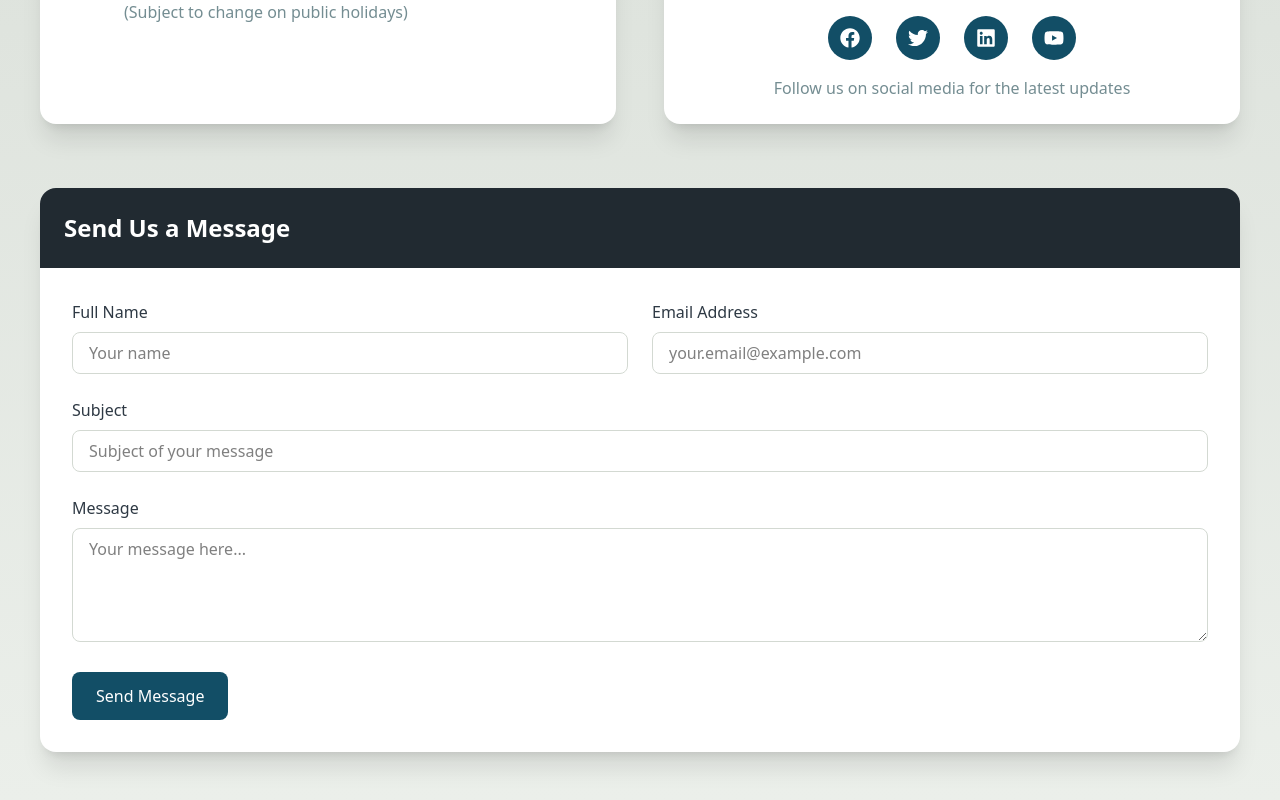
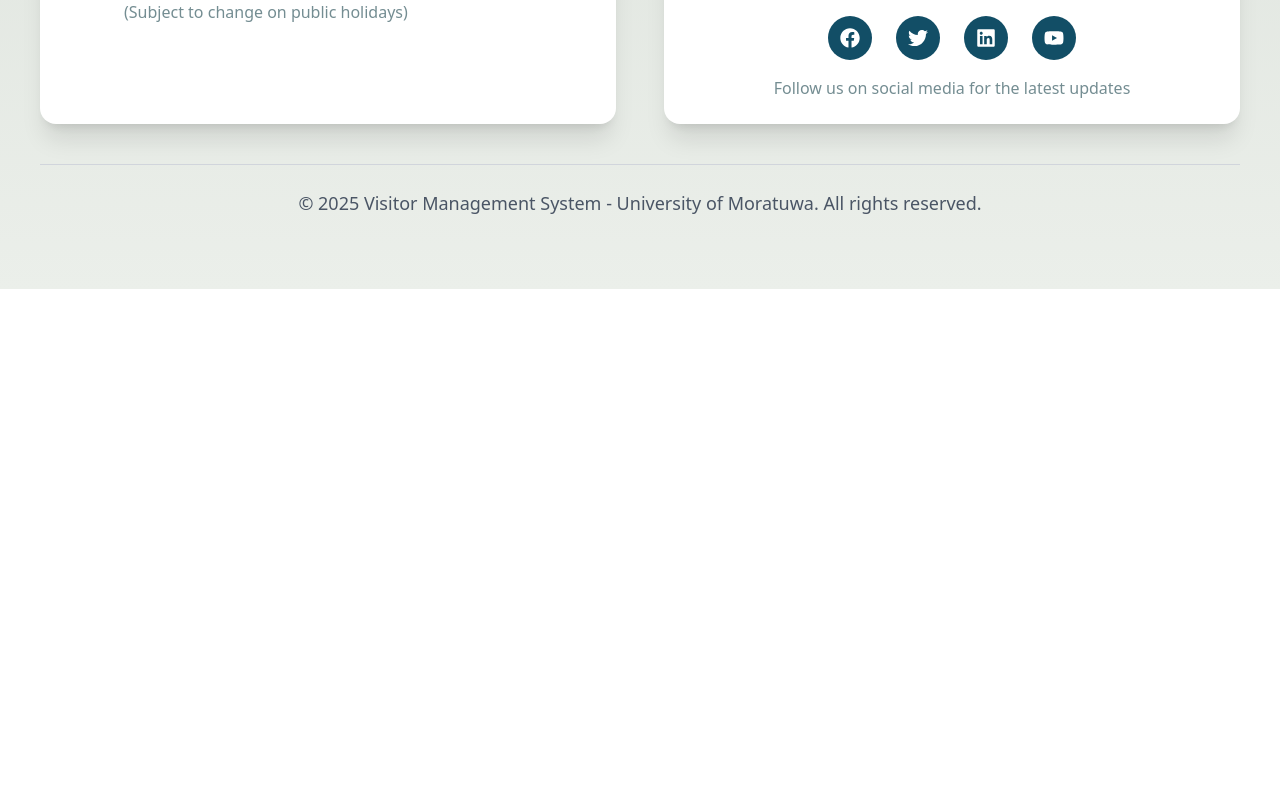
Before and after one commit to ThisaraJayasooriya/UoM-VMS-frontend, a React (Vite) app: page /contact in a window 1280 px wide. Shown: the part 834-1634 px from the top of the page. After the commit the page ends 1123 px from the top, so only its background shows below. Built offline with nearby package versions, Linux system fonts and the light colour scheme.

Commit message:
Common Pages updates

```diff
--- a/src/components/home/StreamlineSteps.jsx
+++ b/src/components/home/StreamlineSteps.jsx
@@ -10,7 +10,7 @@ const steps = [
   {
     icon: <FaEnvelope className="text-3xl text-[#124666]" />,
     title: "Receive Confirmation",
-    description: "Get a unique confirmation code via SMS or email.",
+    description: "Get a unique confirmation code via email.",
   },
   {
     icon: <FaUserCheck className="text-3xl text-[#124666]" />,
--- a/src/pages/common/About.jsx
+++ b/src/pages/common/About.jsx
@@ -145,24 +145,13 @@ const About = () => {
       </main>
 
       {/* Footer */}
-      <footer className="bg-[#212A31] text-white py-12 mt-16">
-        <div className="max-w-7xl mx-auto px-6 md:px-10">
-          <div className="flex flex-col md:flex-row justify-between items-center">
-            <div className="mb-6 md:mb-0">
-              <h4 className="text-xl font-bold mb-2">Visitor Management System</h4>
-              <p>University of Moratuwa</p>
-            </div>
-            <div className="flex space-x-6">
-              <a href="#" className="hover:text-[#D3D9D2] transition">Privacy Policy</a>
-              <a href="#" className="hover:text-[#D3D9D2] transition">Terms of Service</a>
-              <a href="#" className="hover:text-[#D3D9D2] transition">Contact Us</a>
-            </div>
-          </div>
-          <div className="border-t border-[#37474F] mt-8 pt-8 text-center">
-            <p>&copy; 2025 Visitor Management System. All rights reserved.</p>
+        <div className="text-center text-gray-600 mt-10 mb-6">
+          <div className="border-t border-gray-300 pt-6">
+            <p className="text-lg">
+              © 2025 Visitor Management System - University of Moratuwa. All rights reserved.
+            </p>
           </div>
         </div>
-      </footer>
     </div>
   );
 };
--- a/src/pages/common/ContactUs.jsx
+++ b/src/pages/common/ContactUs.jsx
@@ -62,7 +62,7 @@ const ContactUs = () => {
                 </div>
                 <div>
                   <h3 className="text-xl font-semibold text-[#2E3944]">Email</h3>
-                  <p className="text-[#748D92] mt-1">info@uom.lk</p>
+                  <p className="text-[#748D92] mt-1">uomvms@gmail.com</p>
                 </div>
               </div>
 
@@ -130,58 +130,12 @@ const ContactUs = () => {
           </div>
         </div>
 
-        {/* Contact Form Section */}
-        <div className="mt-16 bg-white rounded-2xl shadow-xl overflow-hidden">
-          <div className="bg-[#212A31] text-white p-6">
-            <h2 className="text-2xl font-bold">Send Us a Message</h2>
-          </div>
-          <div className="p-6 md:p-8">
-            <form className="grid grid-cols-1 md:grid-cols-2 gap-6">
-              <div>
-                <label htmlFor="name" className="block text-[#2E3944] font-medium mb-2">Full Name</label>
-                <input
-                  type="text"
-                  id="name"
-                  className="w-full px-4 py-2 border border-[#D3D9D2] rounded-lg focus:outline-none focus:ring-2 focus:ring-[#124E66]"
-                  placeholder="Your name"
-                />
-              </div>
-              <div>
-                <label htmlFor="email" className="block text-[#2E3944] font-medium mb-2">Email Address</label>
-                <input
-                  type="email"
-                  id="email"
-                  className="w-full px-4 py-2 border border-[#D3D9D2] rounded-lg focus:outline-none focus:ring-2 focus:ring-[#124E66]"
-                  placeholder="your.email@example.com"
-                />
-              </div>
-              <div className="md:col-span-2">
-                <label htmlFor="subject" className="block text-[#2E3944] font-medium mb-2">Subject</label>
-                <input
-                  type="text"
-                  id="subject"
-                  className="w-full px-4 py-2 border border-[#D3D9D2] rounded-lg focus:outline-none focus:ring-2 focus:ring-[#124E66]"
-                  placeholder="Subject of your message"
-                />
-              </div>
-              <div className="md:col-span-2">
-                <label htmlFor="message" className="block text-[#2E3944] font-medium mb-2">Message</label>
-                <textarea
-                  id="message"
-                  rows="4"
-                  className="w-full px-4 py-2 border border-[#D3D9D2] rounded-lg focus:outline-none focus:ring-2 focus:ring-[#124E66]"
-                  placeholder="Your message here..."
-                ></textarea>
-              </div>
-              <div className="md:col-span-2">
-                <button
-                  type="submit"
-                  className="bg-[#124E66] hover:bg-[#2E3944] text-white font-medium py-3 px-6 rounded-lg transition duration-300"
-                >
-                  Send Message
-                </button>
-              </div>
-            </form>
+       {/* Footer */}
+        <div className="text-center text-gray-600 mt-10 mb-6">
+          <div className="border-t border-gray-300 pt-6">
+            <p className="text-lg">
+              © 2025 Visitor Management System - University of Moratuwa. All rights reserved.
+            </p>
           </div>
         </div>
       </div>
--- a/src/pages/common/ForgotPassword.jsx
+++ b/src/pages/common/ForgotPassword.jsx
@@ -84,13 +84,13 @@ const ForgotPassword = () => {
         {/* Card Body */}
         <form onSubmit={handleSubmit} className="p-8 space-y-6">
           <p className="text-[#2E3944] text-center">
-            Enter your registered email or phone number below to receive password reset instructions.
+            Enter your registered email below to receive password reset instructions.
           </p>
 
           {/* Contact Field */}
           <div className="space-y-2">
             <label htmlFor="contact" className="block text-sm font-medium text-[#2E3944]">
-              Email Address or Phone Number
+              Email Address
             </label>
             <div className="relative">
               <div className="absolute inset-y-0 left-0 pl-3 flex items-center pointer-events-none">
```
